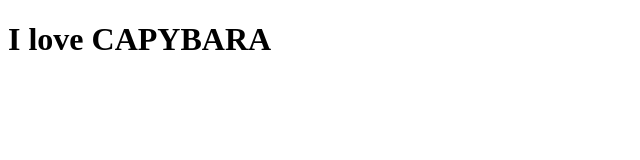
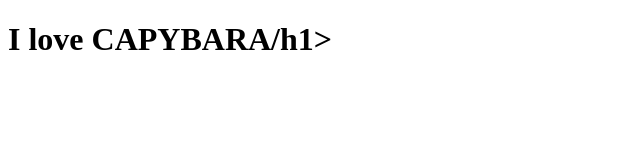
Before and after one commit to darkCatOfDoom/c-pybarawebs1te.github.io, a plain HTML site: page docs/index.html in a window 1280 px wide. Shown: the full height of the page, 0-640 px from the left. Drawn offline with Linux system fonts and the light colour scheme.

Commit message:
Changed location of index.html (again).

```diff
--- a/index.html
+++ b/docs/index.html
@@ -3,6 +3,6 @@
 <body>
 
     <header>
-        <h1>I love CAPYBARA</h1>
+        <h1>I love CAPYBARA/h1>
     </header>
 </body>
```
